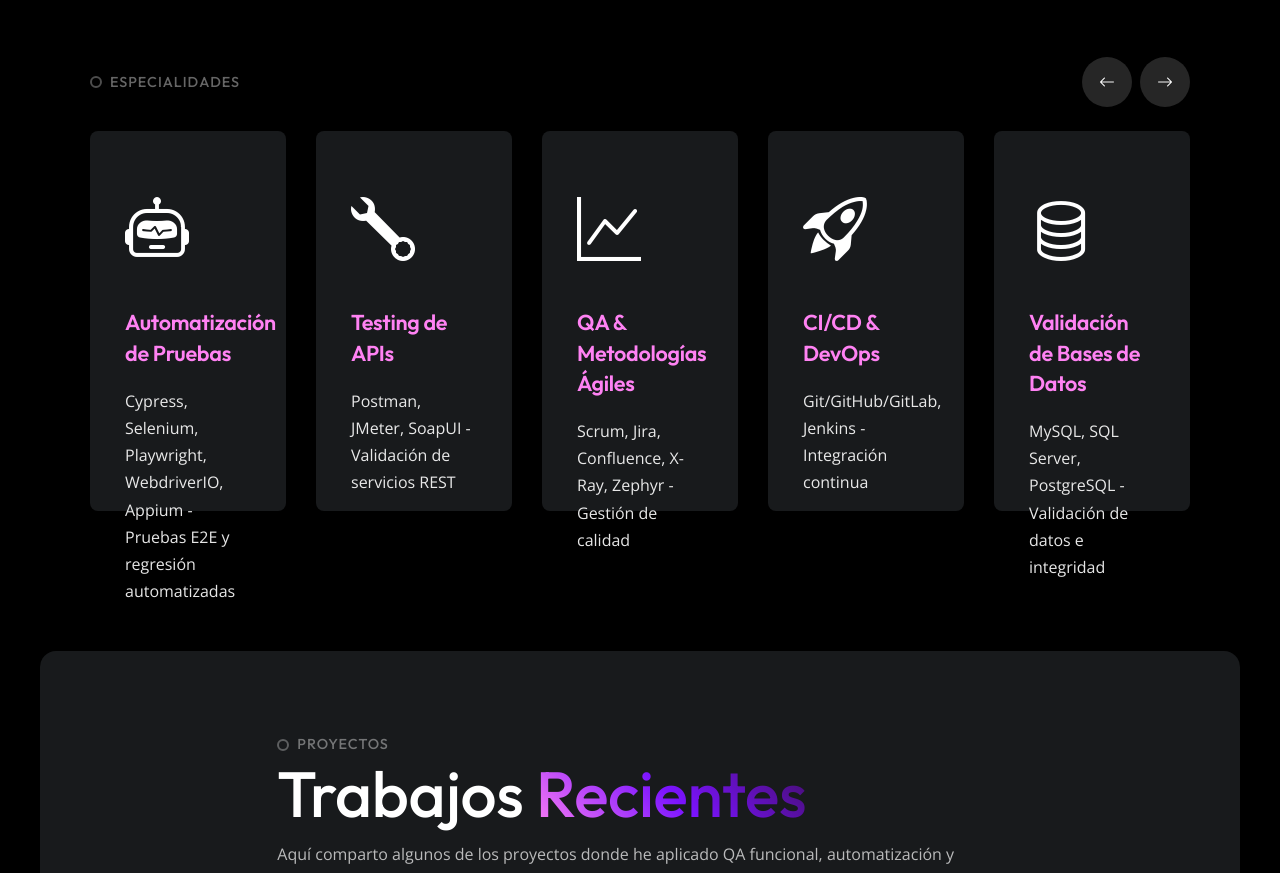
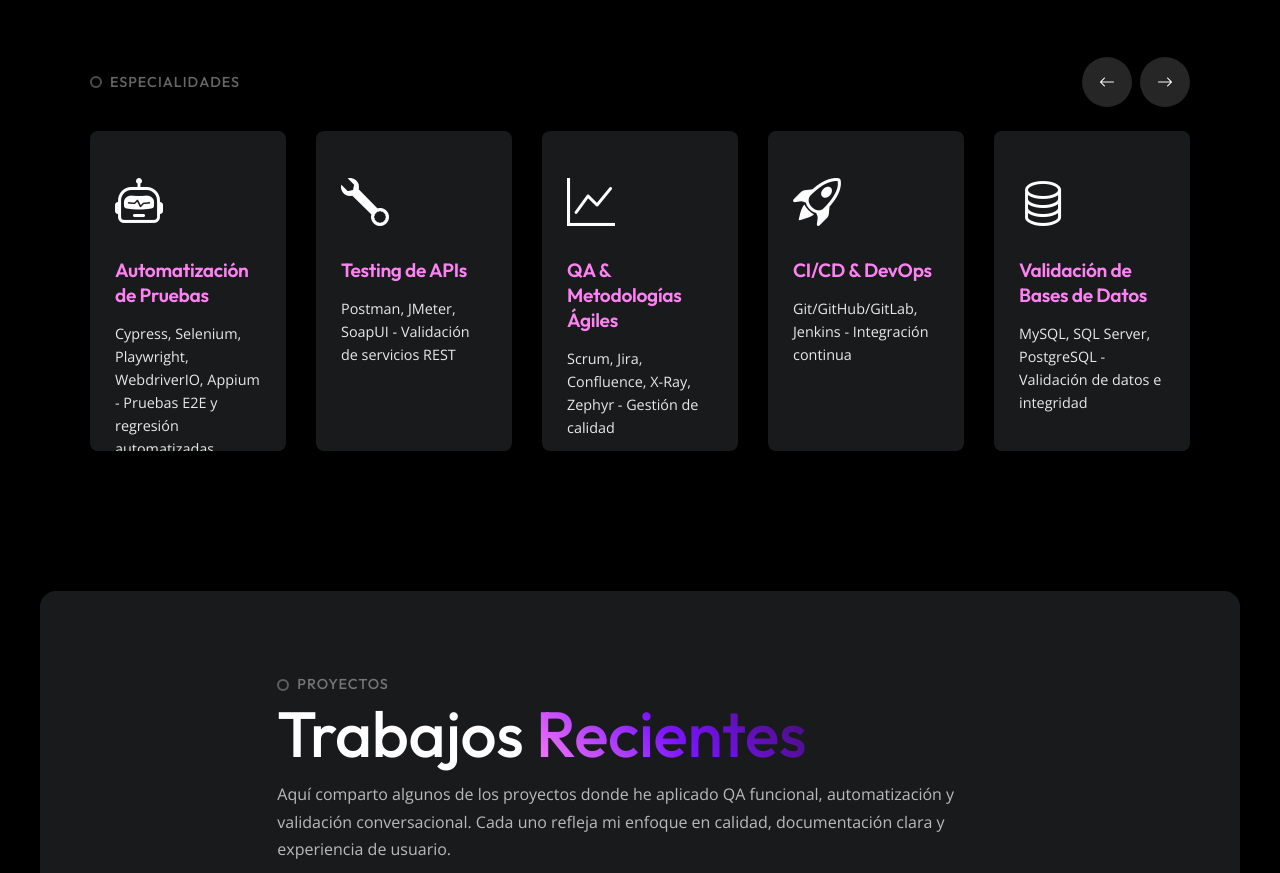
Before and after one commit to jennyloz89/mi-portafolio, a Next.js app: page /mi-portafolio/ in a window 1280 px wide. Shown: the part 1120-1993 px from the top of the page. Built offline with nearby package versions, Linux system fonts and the light colour scheme.

Commit message:
update skills VI

```diff
--- a/styles/elements/_services.scss
+++ b/styles/elements/_services.scss
@@ -63,35 +63,39 @@
 .service-card-horizontal {
 	position: relative;
 	background: $color-dark;
-	padding: 50px 35px;
+	padding: 35px 25px;
 	border-radius: 0.5em;
-	height: 380px;
+	height: 320px;
 	display: flex;
 	flex-direction: column;
+	overflow: hidden;
 	@include transition(ease-out 0.2s);
 	.service-card-icon {
-		margin-bottom: 30px;
+		margin-bottom: 20px;
+		flex-shrink: 0;
 		i {
-			font-size: 4rem;
+			font-size: 3rem;
 			color: white;
 			@include transition(ease-out 0.2s);
 		}
 	}
 	.service-card-title {
-		font-size: 1.35rem;
+		font-size: 1.2rem;
 		font-weight: 600;
 		color: #ff82f3;
-		margin-bottom: 20px;
-		line-height: 1.4;
+		margin-bottom: 14px;
+		line-height: 1.3;
 		flex-shrink: 0;
 	}
 	.service-card-description {
 		color: white;
 		margin-bottom: 0;
-		font-size: 1rem;
-		line-height: 1.7;
+		font-size: 0.9rem;
+		line-height: 1.6;
 		opacity: 0.9;
 		flex-grow: 1;
+		overflow-wrap: break-word;
+		word-wrap: break-word;
 	}
 	&:hover {
 		transform: translateY(-5px);
@@ -128,20 +132,24 @@
 		}
 	}
 	.service-card-horizontal {
-		padding: 35px 25px;
-		height: 340px;
+		padding: 28px 20px;
+		height: 300px;
 		.service-card-icon {
-			margin-bottom: 24px;
+			margin-bottom: 18px;
+			flex-shrink: 0;
 			i {
-				font-size: 3rem;
+				font-size: 2.5rem;
 			}
 		}
 		.service-card-title {
-			font-size: 1.2rem;
-			margin-bottom: 16px;
+			font-size: 1.1rem;
+			margin-bottom: 12px;
+			flex-shrink: 0;
 		}
 		.service-card-description {
-			font-size: 0.95rem;
+			font-size: 0.85rem;
+			overflow-wrap: break-word;
+			word-wrap: break-word;
 		}
 	}
 }
```
